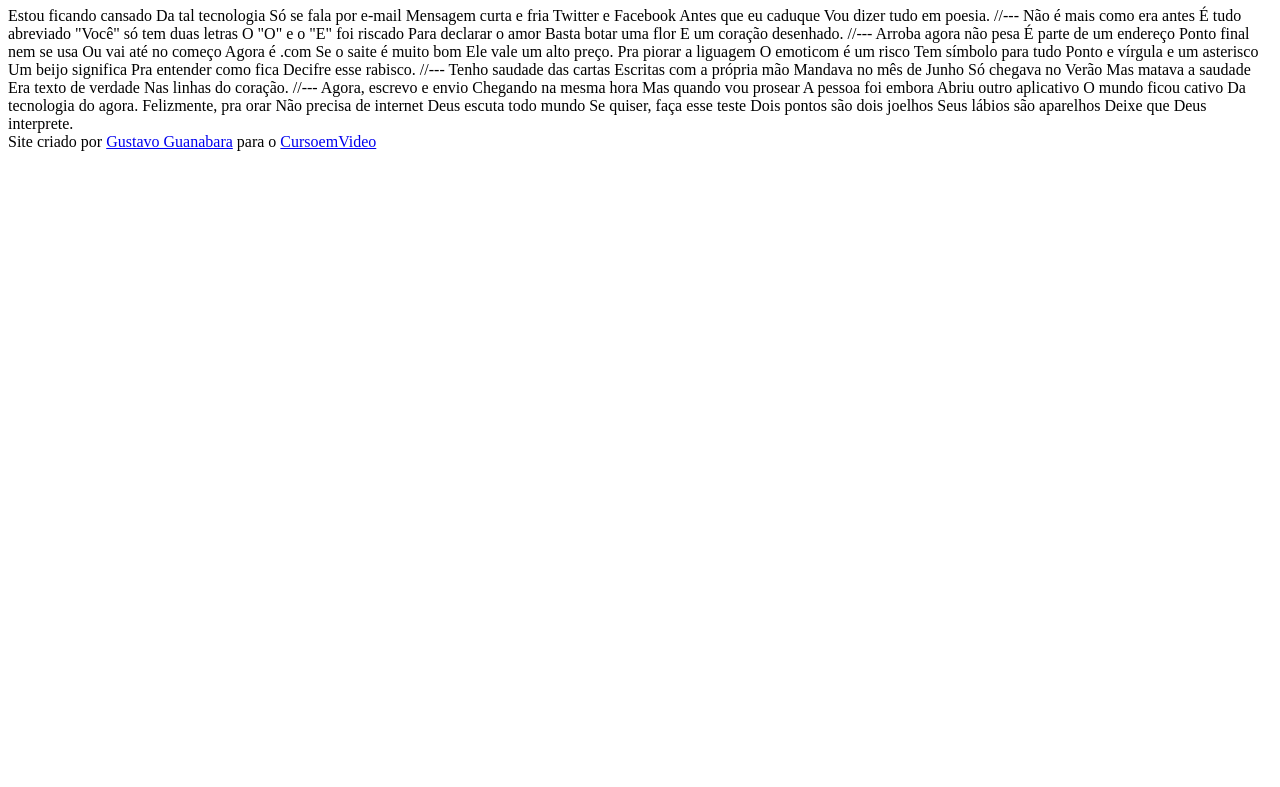
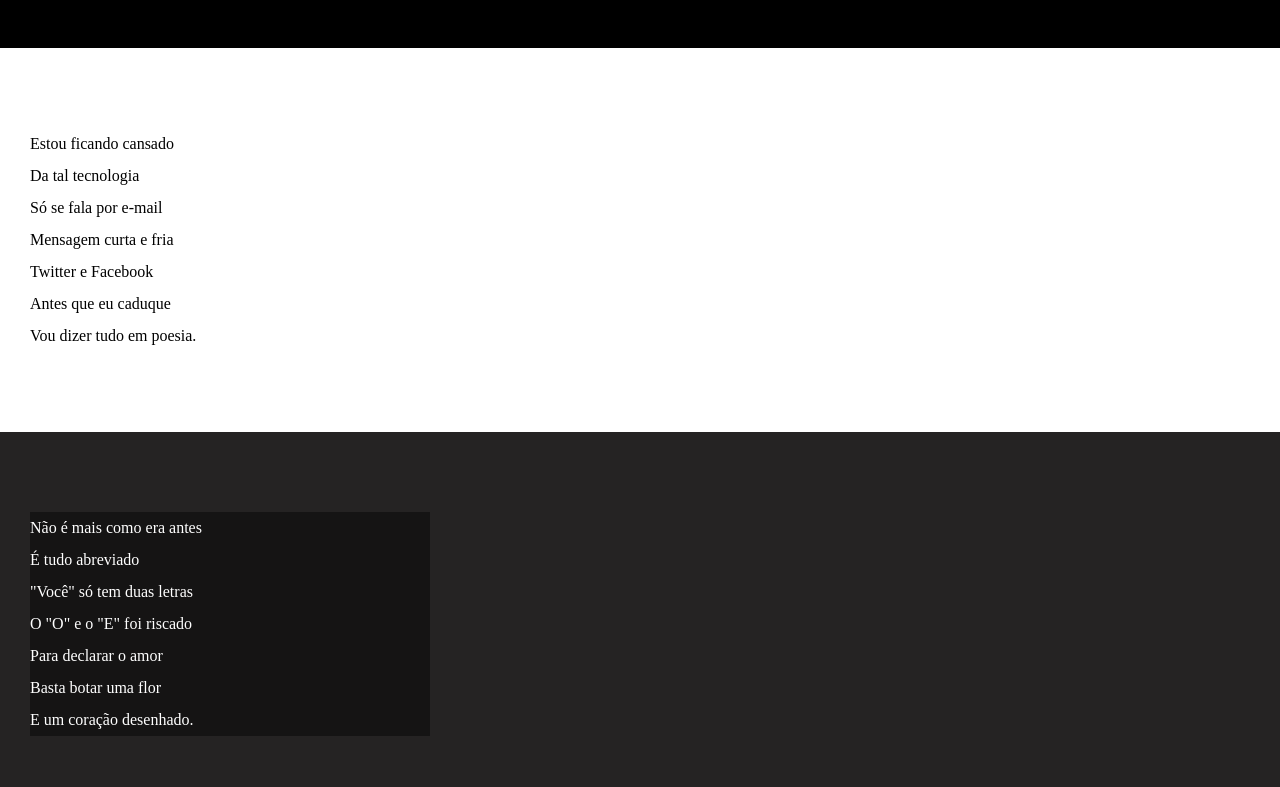
Before and after one commit to acjbatista/html-css, a plain HTML site: page Desafios/d012/index.html in a window 1280 px wide. Shown: the part 107-894 px from the top of the page. Before the commit the page ends 800 px from the top, so only its background shows below. Drawn offline with Linux system fonts and the light colour scheme.

Commit message:
atualizei estilos

```diff
--- /dev/null
+++ b/Desafios/d012/estilo/style.css
@@ -0,0 +1,57 @@
+@charset "UTF-8";
+
+*{
+    margin: 0px;
+    padding: 0px;
+}
+
+html, body {
+    min-height: 100vh;
+    background-color: darkgray;
+}
+header {
+    background-color: black;
+    color: white;
+    text-align: center;
+
+}
+header > h1 {
+    padding-top: 50px;
+    font-variant: small-caps;
+
+}
+header > p {
+    padding-bottom: 50px;
+}
+a {
+    color: white;
+    text-decoration: none;
+    font-weight: bolder;
+}
+a:hover {
+    text-decoration: underline;
+}
+section{
+    padding-top: 10vh;
+    padding-bottom: 10vh;
+    line-height: 2em;
+    padding-left: 30px;
+}
+section.normal{
+    background-color: white;
+    color: black;
+}
+section.imagem{
+    background-color: rgb(37, 35, 35);
+    color: white;
+}
+section.imagem > p {
+    background-color: rgba(0, 0, 0, 0.438);
+    width: 400px;
+}
+footer{
+    background-color: black;
+    color: white;
+    text-align: center;
+    padding: 10px;
+}
--- a/Desafios/d012/index.html
+++ b/Desafios/d012/index.html
@@ -4,6 +4,7 @@
     <meta charset="UTF-8">
     <meta name="viewport" content="width=device-width, initial-scale=1.0">
     <title>Cordel Moderno</title>
+    <link rel="stylesheet" href="estilo/style.css">
 </head>
 <body>
 
@@ -13,69 +14,93 @@
 
     </header>
 
-    Estou ficando cansado
-    Da tal tecnologia
-    Só se fala por e-mail
-    Mensagem curta e fria
-    Twitter e Facebook
-    Antes que eu caduque
+    <section class="normal">
+        <p>
+            Estou ficando cansado <br>
+            Da tal tecnologia <br>
+            Só se fala por e-mail <br>
+            Mensagem curta e fria <br>
+            Twitter e Facebook <br>
+            Antes que eu caduque <br>
             Vou dizer tudo em poesia.
+        </p>
+    </section>
 
-    //---
 
-    Não é mais como era antes
-    É tudo abreviado
-    "Você" só tem duas letras
-    O "O" e o "E" foi riscado
-    Para declarar o amor
-    Basta botar uma flor
+
+    <section class="imagem">
+        <p>
+            Não é mais como era antes <br>
+            É tudo abreviado <br>
+            "Você" só tem duas letras <br>
+            O "O" e o "E" foi riscado <br>
+            Para declarar o amor <br>
+            Basta botar uma flor <br>
             E um coração desenhado.
+        </p>
+    </section>
 
-    //---
 
-    Arroba agora não pesa
-    É parte de um endereço
-    Ponto final nem se usa
-    Ou vai até no começo
-    Agora é .com
-    Se o saite é muito bom
+    <section class="normal">
+
+            <p>
+                Arroba agora não pesa <br>
+                É parte de um endereço <br>
+                Ponto final nem se usa <br>
+                Ou vai até no começo <br>
+                Agora é .com <br>
+                Se o saite é muito bom <br>
                 Ele vale um alto preço.
+            </p>
 
-    Pra piorar a liguagem
-    O emoticom é um risco
-    Tem símbolo para tudo
-    Ponto e vírgula e um asterisco
-    Um beijo significa
-    Pra entender como fica
+            <p>
+                Pra piorar a liguagem <br>
+                O emoticom é um risco <br>
+                Tem símbolo para tudo <br>
+                Ponto e vírgula e um asterisco <br>
+                Um beijo significa <br>
+                Pra entender como fica <br>
                 Decifre esse rabisco.
+            </p>
+    </section>
 
-    //---
 
-    Tenho saudade das cartas
-    Escritas com a própria mão
-    Mandava no mês de Junho
-    Só chegava no Verão
-    Mas matava a saudade
-    Era texto de verdade
+
+    <section class="imagem">
+        <p>
+            Tenho saudade das cartas <br>
+            Escritas com a própria mão <br>
+            Mandava no mês de Junho <br>
+            Só chegava no Verão <br>
+            Mas matava a saudade <br>
+            Era texto de verdade <br>
             Nas linhas do coração.
+        </p>
+    </section>
 
-    //---
 
-    Agora, escrevo e envio
-    Chegando na mesma hora
-    Mas quando vou prosear
-    A pessoa foi embora
-    Abriu outro aplicativo
-    O mundo ficou cativo
+
+    <section class="normal">
+        <p>
+            Agora, escrevo e envio <br>
+            Chegando na mesma hora <br>
+            Mas quando vou prosear <br>
+            A pessoa foi embora <br>
+            Abriu outro aplicativo <br>
+            O mundo ficou cativo <br>
             Da tecnologia do agora.
+        </p>
 
-    Felizmente, pra orar
-    Não precisa de internet
-    Deus escuta todo mundo
-    Se quiser, faça esse teste
-    Dois pontos são dois joelhos
-    Seus lábios são aparelhos
+        <p>
+            Felizmente, pra orar <br>
+            Não precisa de internet <br>
+            Deus escuta todo mundo <br>
+            Se quiser, faça esse teste <br>
+            Dois pontos são dois joelhos <br>
+            Seus lábios são aparelhos <br>
             Deixe que Deus interprete.
+        </p>
+    </section>
 
     <footer>Site criado por <a href="https://gustavoguanabara.github.io" target="_blank">Gustavo Guanabara</a> para o <a href="https://www.cursoemvideo.com" target="_blank">CursoemVideo</a></footer>
 
```
Lines whose indentation alone changed are shown as unchanged.
